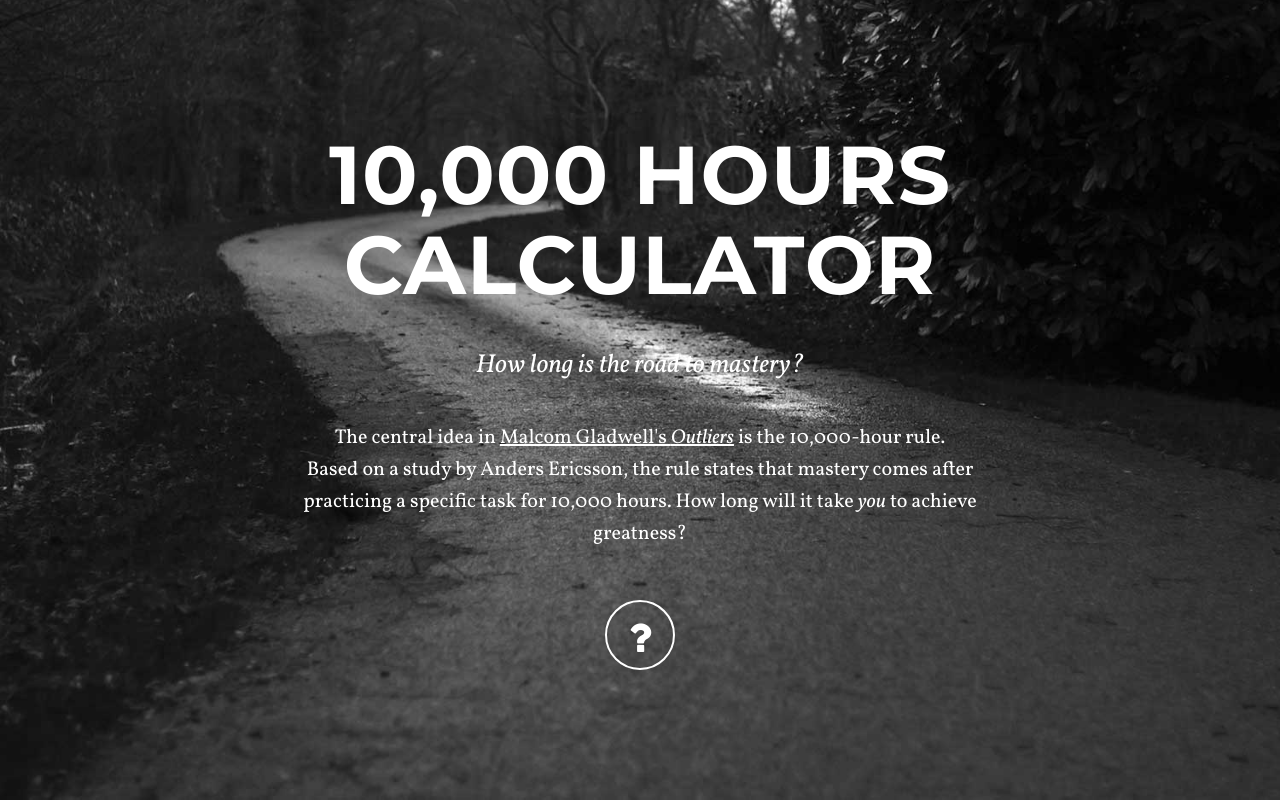
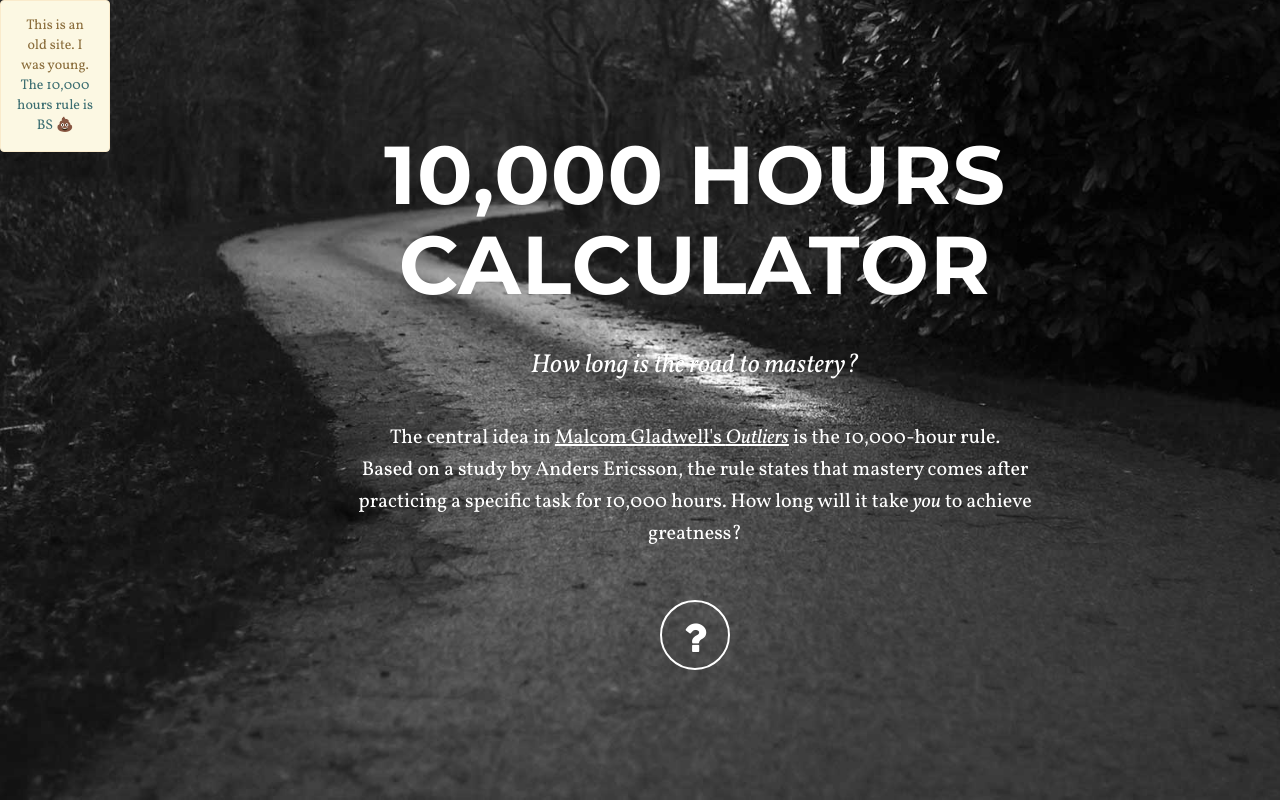
Before and after one commit to tdnvl/10000hours, a plain HTML site: page index.html in a window 1280 px wide. Shown: the top 800 px of the page. Drawn offline with Linux system fonts and the light colour scheme.

Commit message:
Place alert

```diff
--- a/index.html
+++ b/index.html
@@ -94,6 +94,9 @@
 
     <!-- Intro Header -->
     <header class="intro">
+        <div class="alert alert-warning" role="alert">
+            This is an old site. I was young. <a href="https://www.theguardian.com/science/2019/aug/21/practice-does-not-always-make-perfect-violinists-10000-hour-rule">The 10,000 hours rule is BS 💩</a>
+        </div>
         <div class="intro-body">
             <div class="container">
                 <div class="row">
```
